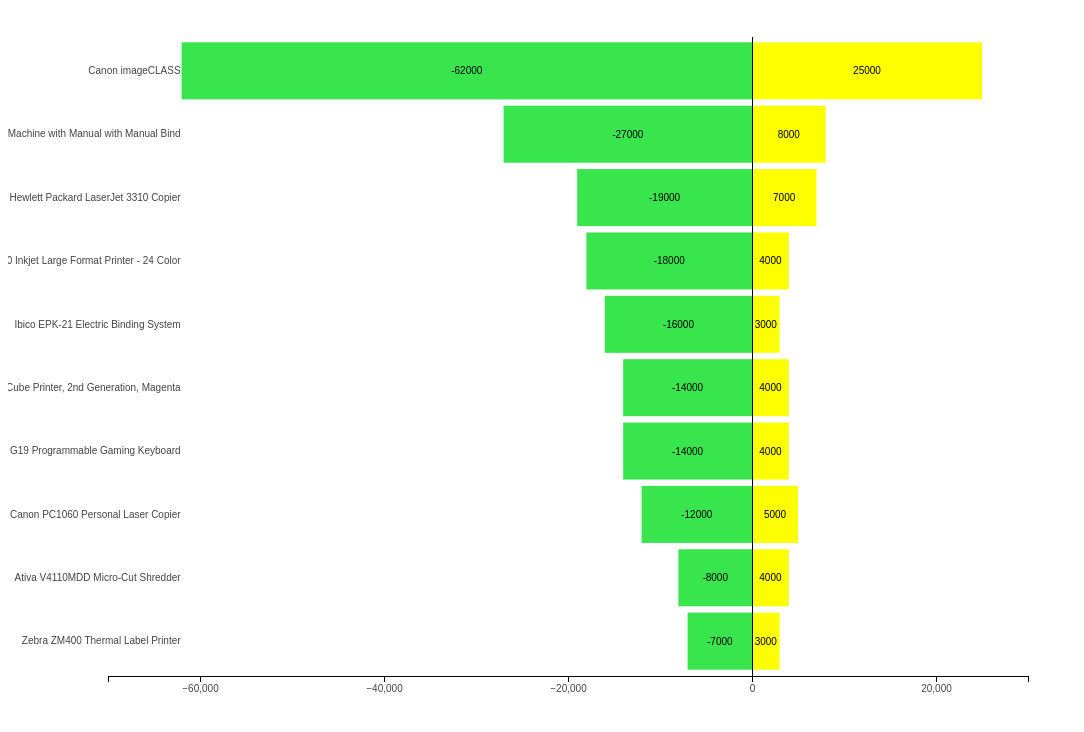
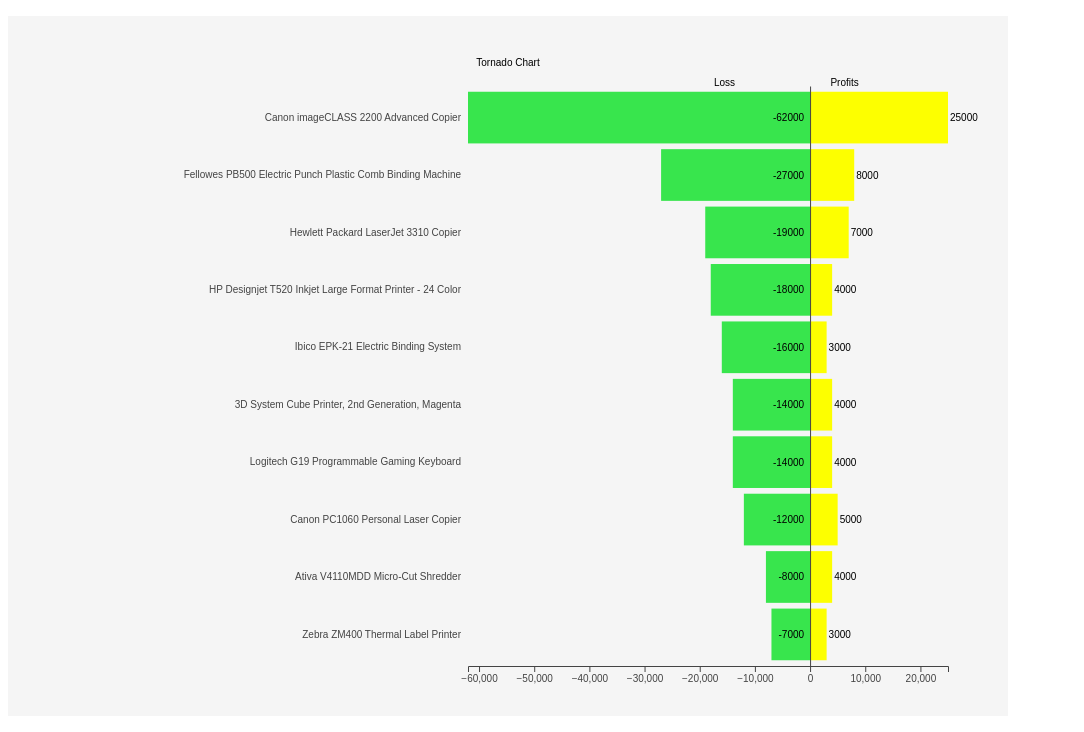
Before and after one commit to Gejix/SuperStore_BA, a plain HTML site: page assets/graphs/Gerald/Tonado.html in a window 1280 px wide. Shown: the whole page, without its empty margins (0-1084 px from the left). Drawn offline with nearby package versions, Linux system fonts and the light colour scheme.

Commit message:
[feat]:Tonado graph updated

```diff
--- a/assets/graphs/Gerald/Tonado.html
+++ b/assets/graphs/Gerald/Tonado.html
@@ -12,18 +12,27 @@
 </head>
 <body>
     <!-- Create a paragraph element with the ID "example" -->
-    <p id="Tonado"></p>
+    <p id="example"></p>
 
     <!-- Define a function named tornadoChart -->
     <script>
     function tornadoChart() {
-    const margin = { top: 20, right: 30, bottom: 40, left: 100 },
-    width = 1050 - margin.left - margin.right,
-    height = 700 - margin.top - margin.bottom;
+    const margin = { top: 70, right: 60, bottom: 50, left: 460 },
+          width = 1000,
+          height = 700,
+          plot_width = width - margin.left - margin.right,
+          plot_height = height - margin.top - margin.bottom,
+          padding = 7,
+          adjustNegLabels = 6,
+          adjustPosLabels = 2
+
+          title= 'Tornado Chart'
+          titleSize= 30;
+
 
     // Define scales for the x and y axes
-    const x = d3.scaleLinear().range([0, width]);
-    const y = d3.scaleBand().range([0, height]).padding(0.1);
+    const x = d3.scaleLinear().range([margin.left, plot_width + margin.left]);
+    const y = d3.scaleBand().range([margin.top, plot_height + margin.top]).padding(0.1);
 
     // Define axes for the chart
     const xAxis = d3.axisBottom(x).ticks(7);
@@ -33,59 +42,108 @@
   const svg = d3
                 .select("body")
                 .append("svg")
-    .attr("width", width + margin.left + margin.right)
-    .attr("height", height + margin.top + margin.bottom)
+                .attr("width", width)
+                .attr("height", height)
+                .style('background', 'WhiteSmoke')
                 .append("g")
-    .attr("transform", `translate(${margin.left}, ${margin.top})`);
+                //.attr("transform", `translate(${margin.left}, ${margin.top})`);
+
 
     // Define a function named chart that creates a bar chart with the provided data
   function chart(selection) {
+
       selection.each(function (data) {
       // Set the domain for the x and y scales
-      x.domain(d3.extent(data, (d) => d.interactions)).nice();
-      y.domain(data.map((d) => d.product));
+      x.domain(d3.extent(data, function (d){return d.interactions}))//.nice();
+      y.domain(data.map(function(d) { return d.product}));
 
       // Calculate the minimum interaction value
-      const minInteractions = Math.min(
-        ...data.map((o) => o.interactions)
-      );
+      const minInteractions = d3.min(data.map(function(d) {return d.interactions}));
+
+      // Calculate the maximum interaction value
+      const maxInteractions = d3.max(data.map(function(d) {return d.interactions}));
+
+      //console.log(Math.abs(x(minInteractions) - x(0)) + padding)
+
       // Set the tick padding of the y axis
-      yAxis.tickPadding(Math.abs(x(minInteractions) - x(0)) + 1);
+      yAxis.tickPadding((x(0)- x(minInteractions)) + padding);
+      //yAxis.tickPadding((x(0)- x(minInteractions) + margin.left) - padding);
 
       // Select all "rect" elements with class "bar" and bind the data to them
-      const bar = svg.selectAll(".bar").data(data);
+      const bar = svg.selectAll(".bar")
+                     .data(data);
 
       // Add new "rect" elements for each data point and set their attributes
-      bar.enter().append("rect")
-        .attr("class", (d) => `bar bar--${d.interactions < 0 ? "negative" : "positive"}`)
-        .attr("x", (d) => x(Math.min(0, d.interactions)))
-        .attr("y", (d) => y(d.product))
-        .attr("width", (d) => Math.abs(x(d.interactions) - x(0)))
+      const chart = bar.enter().append("rect")
+                     .attr("class", function(d) {return `bar bar--${d.interactions < 0 ? "negative" : "positive"}`})
+                     .attr("x", function(d) {return x(Math.min(0, d.interactions))})
+                     .attr("y", function(d) {return y(d.product)})
+                     .attr("width", function(d) {return Math.abs(x(d.interactions) - x(0))})
                      .attr("height", y.bandwidth());
 
       // Add new "text" elements for each data point and set their attributes
-      bar.enter().append('text')
+      const datalabels = bar.enter().append('text')
                           // Set text alignment to center.
+                          .attr('class', function(d) {return `label label--${d.interactions < 0 ? "negative" : "positive"}`})
                           .attr("text-anchor", "middle")
+                          .attr("text-anchor", function(d) {return `${d.interactions < 0 ? "end" : "start"}`})
                           // Position the text in the middle of the bar.
-        .attr("x", (d,i) => x(Math.min(0, d.interactions)) + (Math.abs(x(d.interactions) - x(0)) / 2))
-        .attr("y", (d,i) => y(d.product) + (y.bandwidth() / 2))
+                          //.attr("x", (d) => x(Math.min(0, d.interactions)) + (Math.abs(x(d.interactions) - x(0)) / 2))
+                          .attr('x', function(d) {return d.interactions < 0 ? x(0) - adjustNegLabels : x(d.interactions) + adjustPosLabels})
+                          .attr("y", function(d) {return y(d.product) + (y.bandwidth() / 2)})
                           // Set vertical alignment to center.
                           .attr("dy", ".35em")
-        .text((d) => d.interactions);
+                          .text(function(d) {return d.interactions})
+                          //.style();
+
 
       // Append the x-axis to the chart.
       svg.append("g")
-        .attr("class", "x axis")
-        .attr("transform", `translate(0, ${height})`)
+        .attr("class", "xaxis")
+        .attr("transform", `translate(0, ${plot_height + margin.top})`)
         .call(xAxis);
 
         // Append the y-axis to the chart.
       svg.append("g")
-        .attr("class", "y axis")
+        .attr("class", "yaxis")
             // Translate the y-axis to the zero-interactions point.
         .attr("transform", `translate(${x(0)}, 0)`)
         .call(yAxis);
+
+        //const hey = new Set(d3.map(data, function(d){return d.status}))
+        //.console.log(hey)
+
+
+        //adding title to chart with svg text
+        svg.append('text')
+            .attr('y', margin.top - 20)
+            .attr('x', width/2)
+            .text(title)
+            .attr('font-family', 'sans-serif')
+            .attr('font-size', titleSize)
+            .attr('text-anchor', 'middle');
+
+        //adding Loss label to chart with svg text
+        svg.append('text')
+            .attr('y', margin.top)
+            .attr('x', x(minInteractions/4))
+            .text('Loss')
+            .attr('font-family', 'sans-serif')
+            .attr('font-size', 18)
+            .attr('text-anchor', 'middle')
+            .attr('font-weight', 'bold');
+
+        //adding Profits label to chart with svg text
+        svg.append('text')
+            .attr('y', margin.top)
+            .attr('x', x(maxInteractions/4))
+            .text('Profits')
+            .attr('font-family', 'sans-serif')
+            .attr('font-size', 18)
+            .attr('text-anchor', 'middle')
+            .attr('font-weight', 'bold');
+
+
     });
   }
 
@@ -94,10 +152,12 @@
 }
 
 // Define the data.
-const data = {"Tonado1":[{"product":"Canon imageCLASS","status":"profit","interactions":25000},
-{"product":"Canon imageCLASS","status":"revenue","interactions":-62000},
-{"product":"Fellowes PB500 Electric Punch Plastic Comb Binding Machine with Manual with Manual Bind","status":"male","interactions":8000},
-{"product":"Fellowes PB500 Electric Punch Plastic Comb Binding Machine with Manual with Manual Bind","status":"revenue","interactions":-27000},
+const data = {"Tonado1":[{"product":"Canon imageCLASS 2200 Advanced Copier","status":"profit","interactions":25000},
+{"product":"Canon imageCLASS 2200 Advanced Copier","status":"revenue","interactions":-62000},
+//{"product":"Fellowes PB500 Electric Punch Plastic Comb Binding Machine with Manual with Manual Bind","status":"male","interactions":8000},
+//{"product":"Fellowes PB500 Electric Punch Plastic Comb Binding Machine with Manual with Manual Bind","status":"revenue","interactions":-27000},
+{"product":"Fellowes PB500 Electric Punch Plastic Comb Binding Machine","status":"revenue","interactions":-27000},
+{"product":"Fellowes PB500 Electric Punch Plastic Comb Binding Machine","status":"profit","interactions":8000},
 {"product":"Hewlett Packard LaserJet 3310 Copier","status":"profit","interactions":7000},
 {"product":"Hewlett Packard LaserJet 3310 Copier","status":"revenue","interactions":-19000},
 {"product":"HP Designjet T520 Inkjet Large Format Printer - 24 Color","status":"profit","interactions":4000},
@@ -118,7 +178,7 @@
 // Loop through the data and draw the charts.
 for (const i in data) {
   const chart = tornadoChart()
-  d3.select("#Tonado")
+  d3.select("#example")
       .datum(data[i])
       .call(chart);
 }
```
Lines whose indentation alone changed are shown as unchanged.
